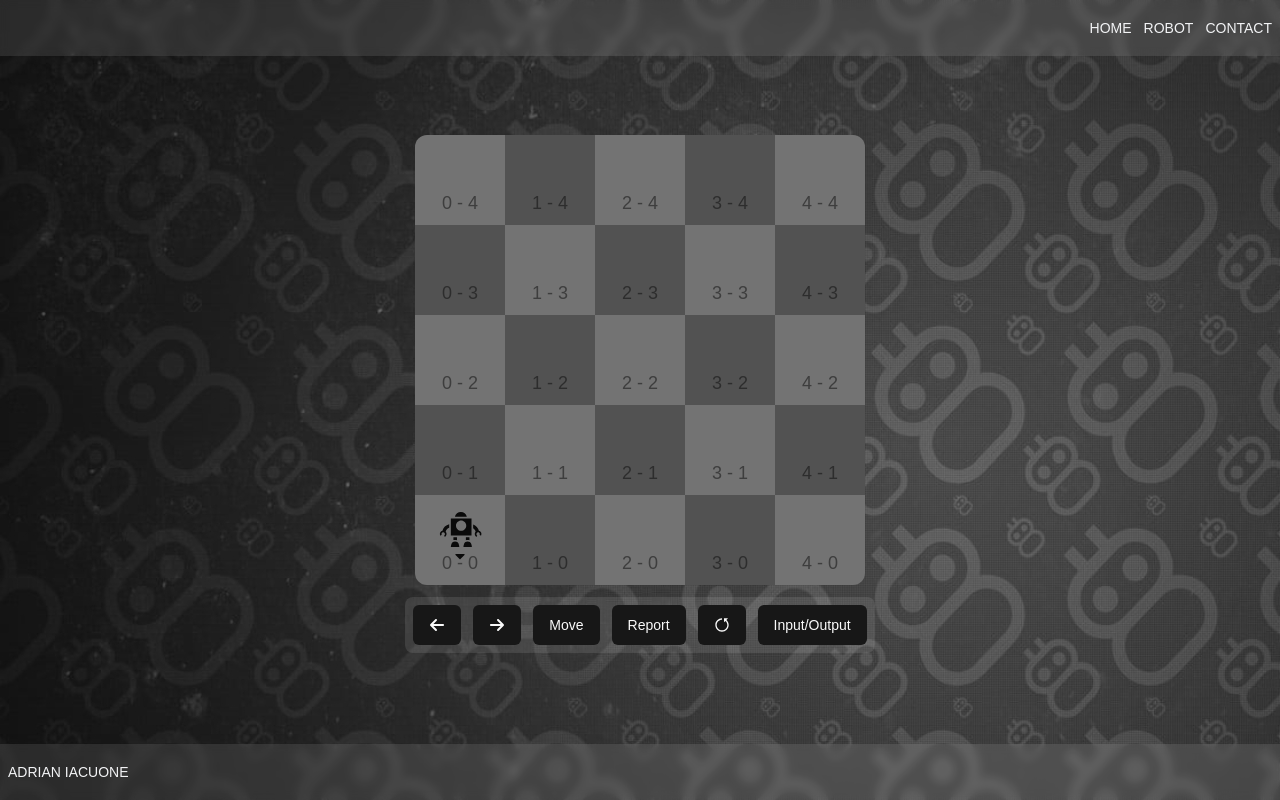
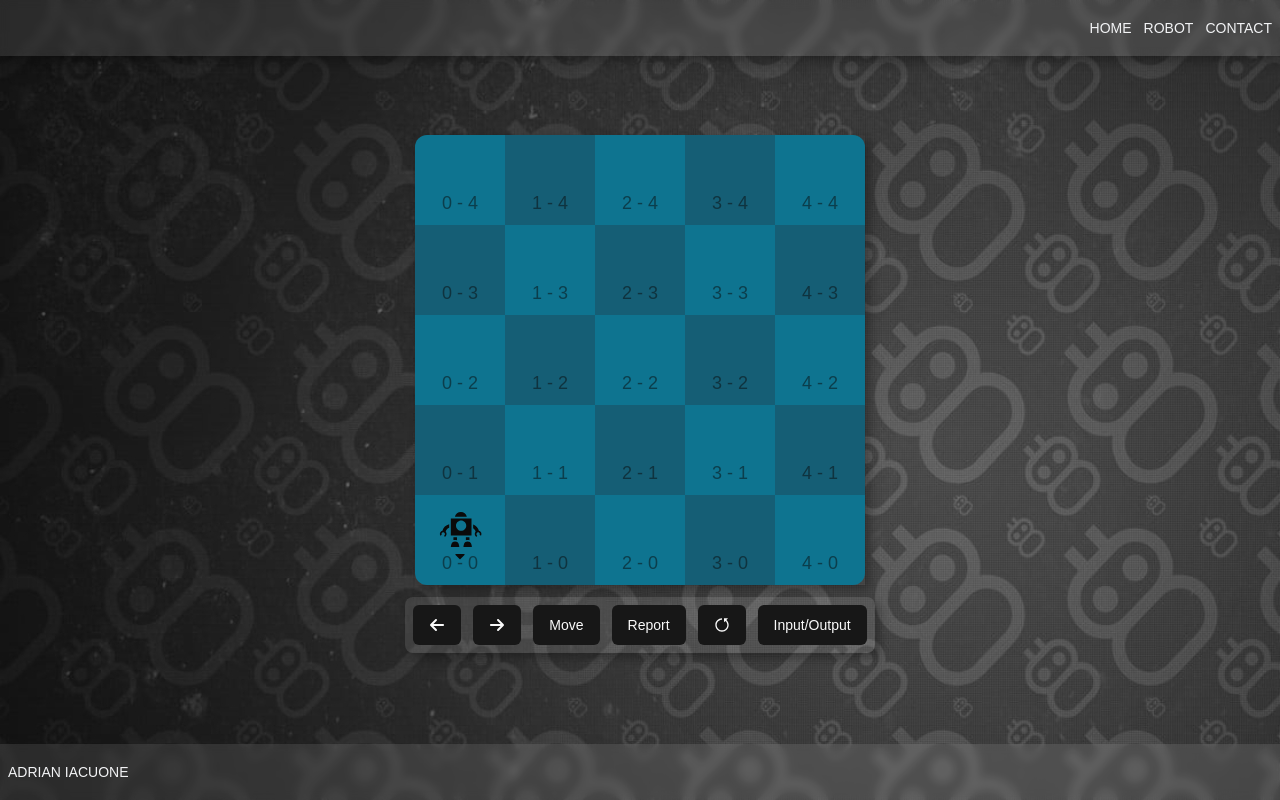
Before and after one commit to aiacuone/connexion-code-test, a Next.js app: page /robot in a window 1280 px wide. Built offline with nearby package versions, Linux system fonts and the light colour scheme.

Commit message:
box-shadow class box-shadow all the things

```diff
--- a/app/globals.css
+++ b/app/globals.css
@@ -96,4 +96,9 @@ body {
   @apply rounded-xl;
   @apply bg-opacity-50;
   @apply backdrop-blur-sm;
+  @apply box-shadow;
 }
+
+.box-shadow {
+  box-shadow: 5px 5px 10px rgba(0, 0, 0, 0.3);
+}
--- a/components/Commands.tsx
+++ b/components/Commands.tsx
@@ -163,7 +163,7 @@ export const Commands = () => {
     <>
       <div className="stack">
         <div className="stack center">
-          <div className="hstack gap-3 flex-wrap center p-2 bg-white bg-opacity-10 rounded-lg">
+          <div className="hstack gap-3 flex-wrap center p-2 bg-white bg-opacity-10 rounded-lg box-shadow">
             {buttons.map(
               (
                 { onClick, icon, label, isDisabledWhenRobotIsMoving = true },
--- a/components/Footer.tsx
+++ b/components/Footer.tsx
@@ -1,6 +1,6 @@
 export const Footer = () => {
   return (
-    <div className="hstack bg-white bg-opacity-10 h-14 items-center px-2 text-gray-100 backdrop-blur-sm">
+    <div className="hstack bg-white bg-opacity-10 h-14 items-center px-2 text-gray-100 backdrop-blur-sm ">
       <p className="text-sm">ADRIAN IACUONE</p>
     </div>
   )
--- a/components/Header.tsx
+++ b/components/Header.tsx
@@ -8,7 +8,7 @@ export const Header = () => {
   ]
 
   return (
-    <div className="hstack bg-white bg-opacity-10 h-14 items-center justify-end px-2 text-gray-100 gap-3 backdrop-blur-sm">
+    <div className="hstack bg-white bg-opacity-10 h-14 items-center justify-end px-2 text-gray-100 gap-3 backdrop-blur-sm box-shadow">
       {links.map(({ href, label }) => (
         <Link key={href} href={href} className="text-gray-100 text-sm">
           {label}
--- a/components/Robot.tsx
+++ b/components/Robot.tsx
@@ -53,7 +53,7 @@ const Popover = () => {
     <>
       {showPopover && (
         <p
-          className={`absolute -top-12 w-auto ${
+          className={`absolute box-shadow -top-12 w-auto ${
             isReportPopoverOpen ? 'bg-white' : 'bg-red-500'
           } rounded whitespace-nowrap px-3 py-1 ${x === 0 ? '-left-4' : ''} ${
             x === 4 ? '-right-4' : ''
--- a/components/Table.tsx
+++ b/components/Table.tsx
@@ -9,15 +9,16 @@ export const Table = () => {
   ).flat()
 
   return (
-    <div className="w-full max-w-[450px]" style={{ aspectRatio: '1' }}>
+    <div
+      className="w-full max-w-[450px] box-shadow"
+      style={{ aspectRatio: '1' }}>
       <div
         className="grid-cols-5 grid-rows-5 flex h-full grid w-full"
         style={{ direction: 'ltr', gridAutoFlow: 'rowReverse' }}>
         {gridArray.map(([x, y], index) => {
           const showRobot = position.x === x && position.y === y
 
-          const background =
-            index % 2 === 0 ? 'bg-neutral-500' : 'bg-neutral-600'
+          const background = index % 2 === 0 ? 'bg-cyan-700' : 'bg-cyan-800'
 
           const rounded =
             index === 0
```
